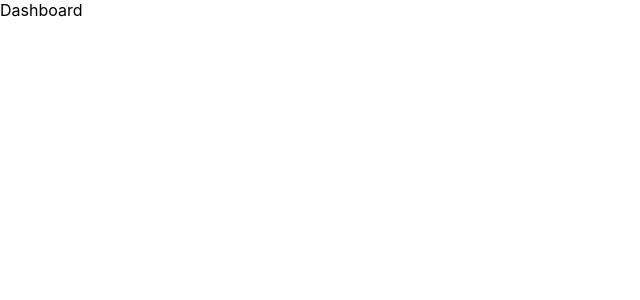
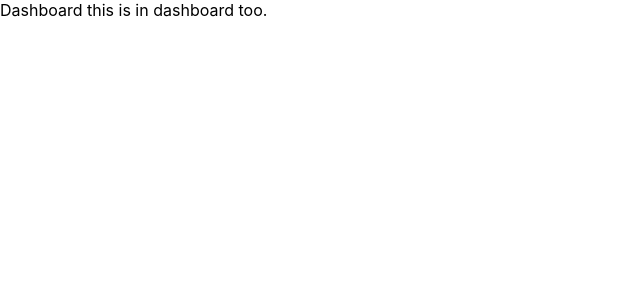
Before and after one commit to drive087/Acttime, a React (Create React App) app: page /dashboard in a window 1280 px wide. Shown: the top 300 px of the page, without its empty margins (0-640 px from the left). Built offline with nearby package versions, Linux system fonts and the light colour scheme.

Commit message:
try again

```diff
--- a/src/page/Dashboard.js
+++ b/src/page/Dashboard.js
@@ -4,6 +4,7 @@ const Dashboard = () => {
     return (
         <div>
             Dashboard
+            this is in dashboard too.
         </div>
     );
 };
```
